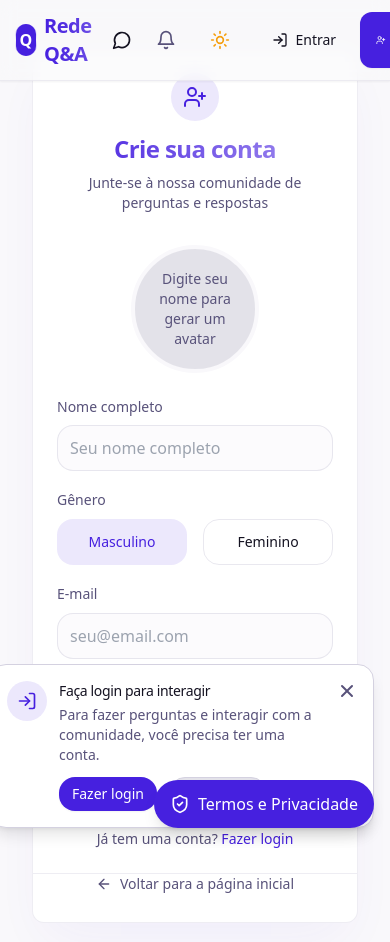
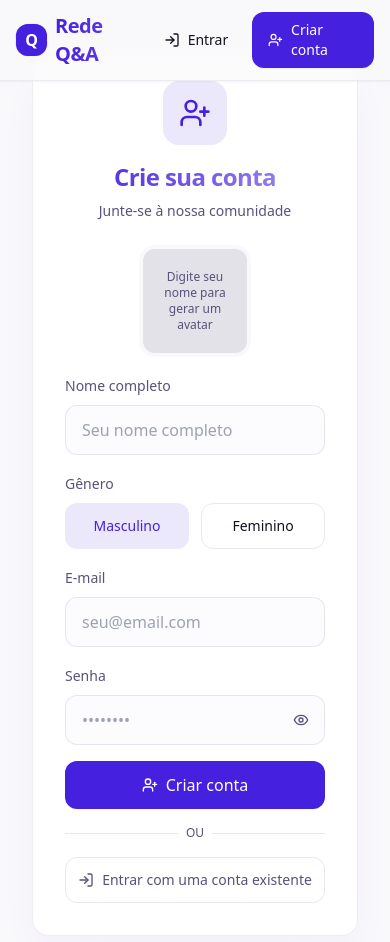
Before and after one commit to Marcosnb/Gen, a React (Vite) app in the folder project/: page /signup in a window 390 px wide. Shown: the top 942 px of the page. Built offline with nearby package versions, Linux system fonts and the light colour scheme.

Commit message:
feat: remove terms and privacy button from mobile view and improve mobile UI

```diff
--- a/project/src/App.tsx
+++ b/project/src/App.tsx
@@ -1,7 +1,6 @@
 import React from 'react';
 import { BrowserRouter, Routes, Route } from 'react-router-dom';
 import { Header } from './components/Header';
-import { LoginPrompt } from './components/LoginPrompt';
 import { TermsNotice } from './components/TermsNotice';
 import { Home } from './pages/Home';
 import { AskQuestion } from './pages/AskQuestion';
@@ -39,7 +38,6 @@ function App() {
               </div>
             </main>
 
-            <LoginPrompt />
             <TermsNotice />
           </div>
         </BrowserRouter>
--- a/project/src/components/TermsNotice.tsx
+++ b/project/src/components/TermsNotice.tsx
@@ -1,16 +1,38 @@
 import { useState, useEffect } from 'react';
-import { Link } from 'react-router-dom';
-import { X, ShieldCheck, ChevronRight, Cookie, ChevronUp } from 'lucide-react';
+import { Link, useLocation } from 'react-router-dom';
+import { X, ShieldCheck, ChevronRight, Cookie, ChevronUp, PlusCircle } from 'lucide-react';
+import { supabase } from '../lib/supabase';
 
 export function TermsNotice() {
   const [isVisible, setIsVisible] = useState(false);
   const [isClosing, setIsClosing] = useState(false);
   const [isExpanded, setIsExpanded] = useState(false);
+  const [session, setSession] = useState<any>(null);
+  const location = useLocation();
 
   useEffect(() => {
+    // Só mostra o aviso na página inicial
+    if (location.pathname !== '/') {
+      setIsVisible(false);
+      return;
+    }
+
     // Atrasa a exibição do card para uma melhor experiência
     const showTimeout = setTimeout(() => setIsVisible(true), 1500);
     return () => clearTimeout(showTimeout);
+  }, [location.pathname]);
+
+  useEffect(() => {
+    // Check for session
+    supabase.auth.getSession().then(({ data: { session } }) => {
+      setSession(session);
+    });
+
+    const { data: { subscription } } = supabase.auth.onAuthStateChange((_event, session) => {
+      setSession(session);
+    });
+
+    return () => subscription.unsubscribe();
   }, []);
 
   const handleClose = () => {
@@ -27,82 +49,17 @@ export function TermsNotice() {
 
   return (
     <>
-      {/* Versão Mobile - Botão Flutuante */}
-      <div className="md:hidden">
-        <button
-          onClick={toggleExpand}
-          className={`fixed bottom-4 right-4 flex items-center gap-2 px-4 py-3 bg-primary text-primary-foreground rounded-full shadow-lg hover:bg-primary/90 transition-all duration-300 ${isExpanded ? 'scale-95' : 'scale-100'}`}
-        >
-          <ShieldCheck className="h-5 w-5" />
-          <span className="font-medium">Termos e Privacidade</span>
-        </button>
+      {/* Versão Mobile - Botões Flutuantes */}
+      <div className="md:hidden flex flex-col gap-3 fixed bottom-4 right-4 z-50">
+        {session && (
+          <Link
+            to="/perguntar"
+            className="flex items-center gap-2 px-4 py-3 bg-primary text-primary-foreground rounded-full shadow-lg hover:bg-primary/90 transition-all duration-300 hover:scale-105 active:scale-95"
+          >
+            <PlusCircle className="h-5 w-5" />
+            <span className="font-medium">Fazer Pergunta</span>
+          </Link>
 
-        {/* Modal Mobile */}
-        {isExpanded && (
-          <div className="fixed inset-0 bg-background/80 backdrop-blur-sm z-50 md:hidden">
-            <div className="fixed inset-x-0 bottom-0 bg-card border-t border-border animate-slide-up">
-              {/* Cabeçalho do Modal */}
-              <div className="flex items-center justify-between p-4 border-b border-border">
-                <div className="flex items-center gap-2">
-                  <ShieldCheck className="h-5 w-5 text-primary" />
-                  <h3 className="font-semibold">Termos e Privacidade</h3>
-                </div>
-                <button
-                  onClick={toggleExpand}
-                  className="p-2 hover:bg-muted rounded-lg transition-colors"
-                >
-                  <X className="h-5 w-5" />
-                </button>
-              </div>
-
-              {/* Conteúdo do Modal */}
-              <div className="p-4 space-y-4">
-                <p className="text-sm text-muted-foreground">
-                  Valorizamos sua privacidade. Ao usar nossa plataforma, você concorda com nossos termos e políticas.
-                </p>
-
-                <div className="space-y-2">
-                  <Link
-                    to="/termos"
-                    className="flex items-center justify-between w-full p-3 rounded-lg bg-muted hover:bg-muted/80 transition-colors"
-                    onClick={toggleExpand}
-                  >
-                    <div className="flex items-center gap-2">
-                      <ShieldCheck className="h-4 w-4 text-primary" />
-                      <span className="text-sm font-medium">Termos de Uso</span>
-                    </div>
-                    <ChevronRight className="h-4 w-4 text-muted-foreground" />
-                  </Link>
-
-                  <Link
-                    to="/privacidade"
-                    className="flex items-center justify-between w-full p-3 rounded-lg bg-muted hover:bg-muted/80 transition-colors"
-                    onClick={toggleExpand}
-                  >
-                    <div className="flex items-center gap-2">
-                      <Cookie className="h-4 w-4 text-primary" />
-                      <span className="text-sm font-medium">Política de Privacidade</span>
-                    </div>
-                    <ChevronRight className="h-4 w-4 text-muted-foreground" />
-                  </Link>
-                </div>
-
-                <div className="pt-2 border-t border-border">
-                  <p className="text-xs text-muted-foreground">
-                    Você pode ajustar suas preferências a qualquer momento nas{' '}
-                    <Link
-                      to="/configuracoes"
-                      onClick={toggleExpand}
-                      className="text-primary hover:text-primary/90 hover:underline transition-colors"
-                    >
-                      configurações
-                    </Link>
-                    .
-                  </p>
-                </div>
-              </div>
-            </div>
-          </div>
         )}
       </div>
 
--- a/project/src/pages/Login.tsx
+++ b/project/src/pages/Login.tsx
@@ -1,6 +1,6 @@
 import React, { useState } from 'react';
 import { Link, useNavigate } from 'react-router-dom';
-import { Eye, EyeOff, ArrowLeft, LogIn } from 'lucide-react';
+import { Eye, EyeOff, LogIn, UserPlus } from 'lucide-react';
 import { supabase } from '../lib/supabase';
 
 interface FormData {
@@ -44,69 +44,59 @@ export function Login() {
 
   return (
     <div className="min-h-screen bg-background/95 backdrop-blur-sm flex items-center justify-center p-4">
-      <div className="max-w-md w-full">
-        <div className="bg-card rounded-xl border border-border/40 shadow-2xl shadow-primary/5 backdrop-blur-lg">
+      <div className="w-full max-w-sm">
+        <div className="bg-card rounded-2xl border border-border/40 shadow-2xl shadow-primary/5 backdrop-blur-lg overflow-hidden">
           {/* Card Header com Ícone */}
-          <div className="p-6 pb-0 text-center">
-            <div className="mx-auto w-12 h-12 rounded-full bg-primary/10 flex items-center justify-center mb-3">
-              <LogIn className="h-6 w-6 text-primary" />
+          <div className="p-8 pb-0 text-center">
+            <div className="mx-auto w-16 h-16 rounded-2xl bg-primary/10 flex items-center justify-center mb-4 transform hover:scale-105 transition-transform duration-300">
+              <LogIn className="h-8 w-8 text-primary" />
             </div>
             <h1 className="text-2xl font-bold bg-clip-text text-transparent bg-gradient-to-r from-primary to-primary/50">
               Bem-vindo de volta!
             </h1>
-            <p className="text-sm text-muted-foreground mt-2 mb-6">
-              Entre para continuar na comunidade
+            <p className="text-sm text-muted-foreground mt-2">
+              Entre com sua conta para continuar
             </p>
           </div>
 
           {/* Formulário */}
-          <form onSubmit={handleSubmit} className="p-6 pt-2">
+          <form onSubmit={handleSubmit} className="p-8 pt-6">
             <div className="space-y-4">
               {/* Email */}
               <div className="space-y-2">
                 <label htmlFor="email" className="text-sm font-medium flex items-center gap-2 text-muted-foreground">
                   E-mail
                 </label>
-                <div className="relative">
                 <input
                   type="email"
                   id="email"
                   value={formData.email}
                   onChange={(e) => setFormData({ ...formData, email: e.target.value })}
-                    className="w-full px-3 py-2.5 rounded-lg bg-background/50 border border-border/50 focus:border-primary/50 focus:ring-2 focus:ring-primary/20 transition-all outline-none"
+                  className="w-full px-4 py-3 rounded-xl bg-background/50 border border-border/50 focus:border-primary/50 focus:ring-2 focus:ring-primary/20 transition-all outline-none"
                   placeholder="seu@email.com"
                   required
                 />
               </div>
-              </div>
 
               {/* Senha */}
               <div className="space-y-2">
-                <div className="flex items-center justify-between">
                 <label htmlFor="password" className="text-sm font-medium text-muted-foreground">
                   Senha
                 </label>
-                  <Link
-                    to="/forgot-password"
-                    className="text-sm text-primary hover:text-primary/80 transition-colors"
-                  >
-                    Esqueceu a senha?
-                  </Link>
-                </div>
                 <div className="relative">
                   <input
                     type={showPassword ? 'text' : 'password'}
                     id="password"
                     value={formData.password}
                     onChange={(e) => setFormData({ ...formData, password: e.target.value })}
-                    className="w-full px-3 py-2.5 rounded-lg bg-background/50 border border-border/50 focus:border-primary/50 focus:ring-2 focus:ring-primary/20 transition-all outline-none pr-10"
+                    className="w-full px-4 py-3 rounded-xl bg-background/50 border border-border/50 focus:border-primary/50 focus:ring-2 focus:ring-primary/20 transition-all outline-none pr-10"
                     placeholder="••••••••"
                     required
                   />
                   <button
                     type="button"
                     onClick={() => setShowPassword(!showPassword)}
-                    className="absolute right-3 top-1/2 -translate-y-1/2 text-muted-foreground hover:text-foreground transition-colors"
+                    className="absolute right-3 top-1/2 -translate-y-1/2 text-muted-foreground hover:text-foreground transition-colors p-1"
                   >
                     {showPassword ? (
                       <EyeOff className="h-4 w-4" />
@@ -119,7 +109,7 @@ export function Login() {
 
               {/* Mostrar erro se houver */}
               {error && (
-                <div className="p-3 rounded-lg bg-destructive/10 text-destructive text-sm">
+                <div className="p-4 rounded-xl bg-destructive/10 text-destructive text-sm">
                   {error}
                 </div>
               )}
@@ -128,8 +118,8 @@ export function Login() {
               <button
                 type="submit"
                 disabled={loading}
-                className={`w-full bg-primary hover:bg-primary/90 text-primary-foreground font-medium py-2.5 rounded-lg transition-colors mt-6 flex items-center justify-center gap-2 ${
-                  loading ? 'opacity-50 cursor-not-allowed' : ''
+                className={`w-full bg-primary hover:bg-primary/90 text-primary-foreground font-medium py-3 rounded-xl transition-all flex items-center justify-center gap-2 mt-2 ${
+                  loading ? 'opacity-50 cursor-not-allowed' : 'hover:scale-[0.98] active:scale-[0.97]'
                 }`}
               >
                 {loading ? (
@@ -146,25 +136,24 @@ export function Login() {
               </button>
 
               {/* Link para criar conta */}
-              <p className="text-sm text-center text-muted-foreground mt-6">
-                Não tem uma conta?{' '}
-                <Link to="/signup" className="text-primary hover:text-primary/80 transition-colors font-medium">
-                  Criar conta
+              <div className="relative mt-6">
+                <div className="absolute inset-0 flex items-center">
+                  <div className="w-full border-t border-border/50"></div>
+                </div>
+                <div className="relative flex justify-center text-xs uppercase">
+                  <span className="bg-card px-2 text-muted-foreground">Ou</span>
+                </div>
+              </div>
+
+              <Link
+                to="/signup"
+                className="w-full flex items-center justify-center gap-2 py-3 rounded-xl border border-border/50 text-sm font-medium text-muted-foreground hover:text-foreground hover:bg-background/50 transition-all hover:scale-[0.98] active:scale-[0.97]"
+              >
+                <UserPlus className="h-4 w-4" />
+                Criar nova conta
               </Link>
-              </p>
             </div>
           </form>
-
-          {/* Botão voltar */}
-          <div className="p-6 pt-0 text-center border-t border-border/40">
-            <Link
-              to="/"
-              className="inline-flex items-center gap-2 text-sm text-muted-foreground hover:text-foreground transition-colors group"
-            >
-              <ArrowLeft className="h-4 w-4 group-hover:-translate-x-1 transition-transform" />
-              Voltar para a página inicial
-            </Link>
-          </div>
         </div>
       </div>
     </div>
--- a/project/src/pages/SignUp.tsx
+++ b/project/src/pages/SignUp.tsx
@@ -1,6 +1,6 @@
 import React, { useState, useEffect } from 'react';
 import { Link, useNavigate } from 'react-router-dom';
-import { Eye, EyeOff, ArrowLeft, UserPlus } from 'lucide-react';
+import { Eye, EyeOff, ArrowLeft, UserPlus, LogIn } from 'lucide-react';
 import { supabase } from '../lib/supabase';
 
 interface FormData {
@@ -96,41 +96,41 @@ export function SignUp() {
 
   return (
     <div className="min-h-screen bg-background/95 backdrop-blur-sm flex items-center justify-center p-4">
-      <div className="max-w-md w-full">
-        <div className="bg-card rounded-xl border border-border/40 shadow-2xl shadow-primary/5 backdrop-blur-lg">
+      <div className="w-full max-w-sm">
+        <div className="bg-card rounded-2xl border border-border/40 shadow-2xl shadow-primary/5 backdrop-blur-lg overflow-hidden">
           {/* Card Header com Ícone */}
-          <div className="p-6 pb-0 text-center">
-            <div className="mx-auto w-12 h-12 rounded-full bg-primary/10 flex items-center justify-center mb-3">
-              <UserPlus className="h-6 w-6 text-primary" />
+          <div className="p-8 pb-0 text-center">
+            <div className="mx-auto w-16 h-16 rounded-2xl bg-primary/10 flex items-center justify-center mb-4 transform hover:scale-105 transition-transform duration-300">
+              <UserPlus className="h-8 w-8 text-primary" />
             </div>
             <h1 className="text-2xl font-bold bg-clip-text text-transparent bg-gradient-to-r from-primary to-primary/50">
               Crie sua conta
             </h1>
-            <p className="text-sm text-muted-foreground mt-2 mb-6">
-              Junte-se à nossa comunidade de perguntas e respostas
+            <p className="text-sm text-muted-foreground mt-2">
+              Junte-se à nossa comunidade
             </p>
           </div>
 
-          <form onSubmit={handleSubmit} className="p-6 pt-2">
+          <form onSubmit={handleSubmit} className="p-8 pt-6">
             <div className="space-y-4">
               {/* Avatar Preview */}
-              <div className="flex justify-center mb-6">
+              <div className="flex justify-center mb-4">
                 {avatar ? (
                   <div className="relative group">
                     <img
                       src={avatar}
                       alt="Avatar"
-                      className="w-32 h-32 rounded-full border-4 border-background shadow-lg transition-transform group-hover:scale-105"
+                      className="w-28 h-28 rounded-2xl border-4 border-background shadow-lg transition-all group-hover:scale-105 group-hover:rotate-3"
                     />
-                    <div className="absolute inset-0 rounded-full bg-primary/10 opacity-0 group-hover:opacity-100 transition-opacity flex items-center justify-center">
-                      <span className="text-xs text-primary font-medium">
+                    <div className="absolute inset-0 rounded-2xl bg-primary/10 opacity-0 group-hover:opacity-100 transition-opacity flex items-center justify-center">
+                      <span className="text-xs text-primary font-medium px-3 text-center">
                         Avatar gerado automaticamente
                       </span>
                     </div>
                   </div>
                 ) : (
-                  <div className="w-32 h-32 rounded-full border-4 border-background bg-muted flex items-center justify-center">
-                    <span className="text-muted-foreground text-sm text-center px-4">
+                  <div className="w-28 h-28 rounded-2xl border-4 border-background bg-muted flex items-center justify-center">
+                    <span className="text-muted-foreground text-xs text-center px-3">
                       Digite seu nome para gerar um avatar
                     </span>
                   </div>
@@ -139,16 +139,9 @@ export function SignUp() {
 
               {/* Nome */}
               <div className="space-y-2">
-                <div className="flex items-center gap-2">
-                  <label htmlFor="name" className="text-sm font-medium text-muted-foreground">
-                    Nome completo
-                  </label>
-                  {error?.includes('Já existe um usuário com este nome') && (
-                    <span className="inline-flex items-center px-2 py-1 text-xs font-medium text-red-700 bg-red-100 dark:bg-red-900/30 dark:text-red-400 rounded-md">
-                      Já existe um usuário com este nome
-                    </span>
-                  )}
-                </div>
+                <label htmlFor="name" className="text-sm font-medium text-muted-foreground">
+                  Nome completo
+                </label>
                 <input
                   type="text"
                   id="name"
@@ -157,7 +150,7 @@ export function SignUp() {
                     setFormData({ ...formData, name: e.target.value });
                     setError(null);
                   }}
-                  className={`w-full px-3 py-2.5 rounded-lg bg-background/50 border focus:ring-2 transition-all outline-none ${
+                  className={`w-full px-4 py-3 rounded-xl bg-background/50 border focus:ring-2 transition-all outline-none ${
                     error?.includes('Já existe um usuário com este nome')
                       ? 'border-red-500 focus:border-red-500 focus:ring-red-500/20'
                       : 'border-border/50 focus:border-primary/50 focus:ring-primary/20'
@@ -165,14 +158,20 @@ export function SignUp() {
                   placeholder="Seu nome completo"
                   required
                 />
+                {error?.includes('Já existe um usuário com este nome') && (
+                  <p className="text-xs text-red-500 mt-1 flex items-center gap-1">
+                    <span className="inline-block w-1 h-1 rounded-full bg-red-500"></span>
+                    Já existe um usuário com este nome
+                  </p>
+                )}
               </div>
 
               {/* Gênero */}
               <div className="space-y-2">
                 <label className="text-sm font-medium text-muted-foreground">Gênero</label>
-                <div className="grid grid-cols-2 gap-4">
+                <div className="grid grid-cols-2 gap-3">
                   <label className={`
-                    flex items-center justify-center p-3 rounded-lg cursor-pointer transition-all
+                    flex items-center justify-center py-3 rounded-xl cursor-pointer transition-all
                     ${formData.gender === 'male'
                       ? 'bg-primary/10 border-primary text-primary'
                       : 'border border-border/50 hover:border-primary/30 hover:bg-primary/5'}
@@ -190,7 +189,7 @@ export function SignUp() {
                     </span>
                   </label>
                   <label className={`
-                    flex items-center justify-center p-3 rounded-lg cursor-pointer transition-all
+                    flex items-center justify-center py-3 rounded-xl cursor-pointer transition-all
                     ${formData.gender === 'female'
                       ? 'bg-primary/10 border-primary text-primary'
                       : 'border border-border/50 hover:border-primary/30 hover:bg-primary/5'}
@@ -220,7 +219,7 @@ export function SignUp() {
                   id="email"
                   value={formData.email}
                   onChange={(e) => setFormData({ ...formData, email: e.target.value })}
-                  className="w-full px-3 py-2.5 rounded-lg bg-background/50 border border-border/50 focus:border-primary/50 focus:ring-2 focus:ring-primary/20 transition-all outline-none"
+                  className="w-full px-4 py-3 rounded-xl bg-background/50 border border-border/50 focus:border-primary/50 focus:ring-2 focus:ring-primary/20 transition-all outline-none"
                   placeholder="seu@email.com"
                   required
                 />
@@ -237,14 +236,14 @@ export function SignUp() {
                     id="password"
                     value={formData.password}
                     onChange={(e) => setFormData({ ...formData, password: e.target.value })}
-                    className="w-full px-3 py-2.5 rounded-lg bg-background/50 border border-border/50 focus:border-primary/50 focus:ring-2 focus:ring-primary/20 transition-all outline-none pr-10"
+                    className="w-full px-4 py-3 rounded-xl bg-background/50 border border-border/50 focus:border-primary/50 focus:ring-2 focus:ring-primary/20 transition-all outline-none pr-10"
                     placeholder="••••••••"
                     required
                   />
                   <button
                     type="button"
                     onClick={() => setShowPassword(!showPassword)}
-                    className="absolute right-3 top-1/2 -translate-y-1/2 text-muted-foreground hover:text-foreground transition-colors"
+                    className="absolute right-3 top-1/2 -translate-y-1/2 text-muted-foreground hover:text-foreground transition-colors p-1"
                   >
                     {showPassword ? (
                       <EyeOff className="h-4 w-4" />
@@ -257,7 +256,7 @@ export function SignUp() {
 
               {/* Mostrar erro se houver */}
               {error && !error.includes('Já existe um usuário com este nome') && (
-                <div className="p-3 rounded-lg bg-destructive/10 text-destructive text-sm">
+                <div className="p-4 rounded-xl bg-destructive/10 text-destructive text-sm">
                   {error}
                 </div>
               )}
@@ -266,8 +265,8 @@ export function SignUp() {
               <button
                 type="submit"
                 disabled={loading}
-                className={`w-full bg-primary hover:bg-primary/90 text-primary-foreground font-medium py-2.5 rounded-lg transition-colors mt-6 flex items-center justify-center gap-2 ${
-                  loading ? 'opacity-50 cursor-not-allowed' : ''
+                className={`w-full bg-primary hover:bg-primary/90 text-primary-foreground font-medium py-3 rounded-xl transition-all flex items-center justify-center gap-2 mt-2 ${
+                  loading ? 'opacity-50 cursor-not-allowed' : 'hover:scale-[0.98] active:scale-[0.97]'
                 }`}
               >
                 {loading ? (
@@ -284,25 +283,24 @@ export function SignUp() {
               </button>
 
               {/* Link para login */}
-              <p className="text-sm text-center text-muted-foreground mt-6">
-                Já tem uma conta?{' '}
-                <Link to="/login" className="text-primary hover:text-primary/80 transition-colors font-medium">
-                  Fazer login
-                </Link>
-              </p>
+              <div className="relative mt-6">
+                <div className="absolute inset-0 flex items-center">
+                  <div className="w-full border-t border-border/50"></div>
+                </div>
+                <div className="relative flex justify-center text-xs uppercase">
+                  <span className="bg-card px-2 text-muted-foreground">Ou</span>
+                </div>
+              </div>
+
+              <Link
+                to="/login"
+                className="w-full flex items-center justify-center gap-2 py-3 rounded-xl border border-border/50 text-sm font-medium text-muted-foreground hover:text-foreground hover:bg-background/50 transition-all hover:scale-[0.98] active:scale-[0.97]"
+              >
+                <LogIn className="h-4 w-4" />
+                Entrar com uma conta existente
+              </Link>
             </div>
           </form>
-
-          {/* Botão voltar */}
-          <div className="p-6 pt-0 text-center border-t border-border/40">
-            <Link
-              to="/"
-              className="inline-flex items-center gap-2 text-sm text-muted-foreground hover:text-foreground transition-colors group"
-            >
-              <ArrowLeft className="h-4 w-4 group-hover:-translate-x-1 transition-transform" />
-              Voltar para a página inicial
-            </Link>
-          </div>
         </div>
       </div>
     </div>
```
Also changed, not shown: project/src/components/FormattedText.tsx (added, +27 -0 lines), project/src/components/Header.tsx (+19 -3 lines), project/src/components/QuestionCard.tsx (+42 -7 lines), project/src/lib/gemini.ts (+15 -15 lines), project/src/pages/AskQuestion.tsx (+7 -1 lines). Lines whose indentation alone changed are shown as unchanged.
